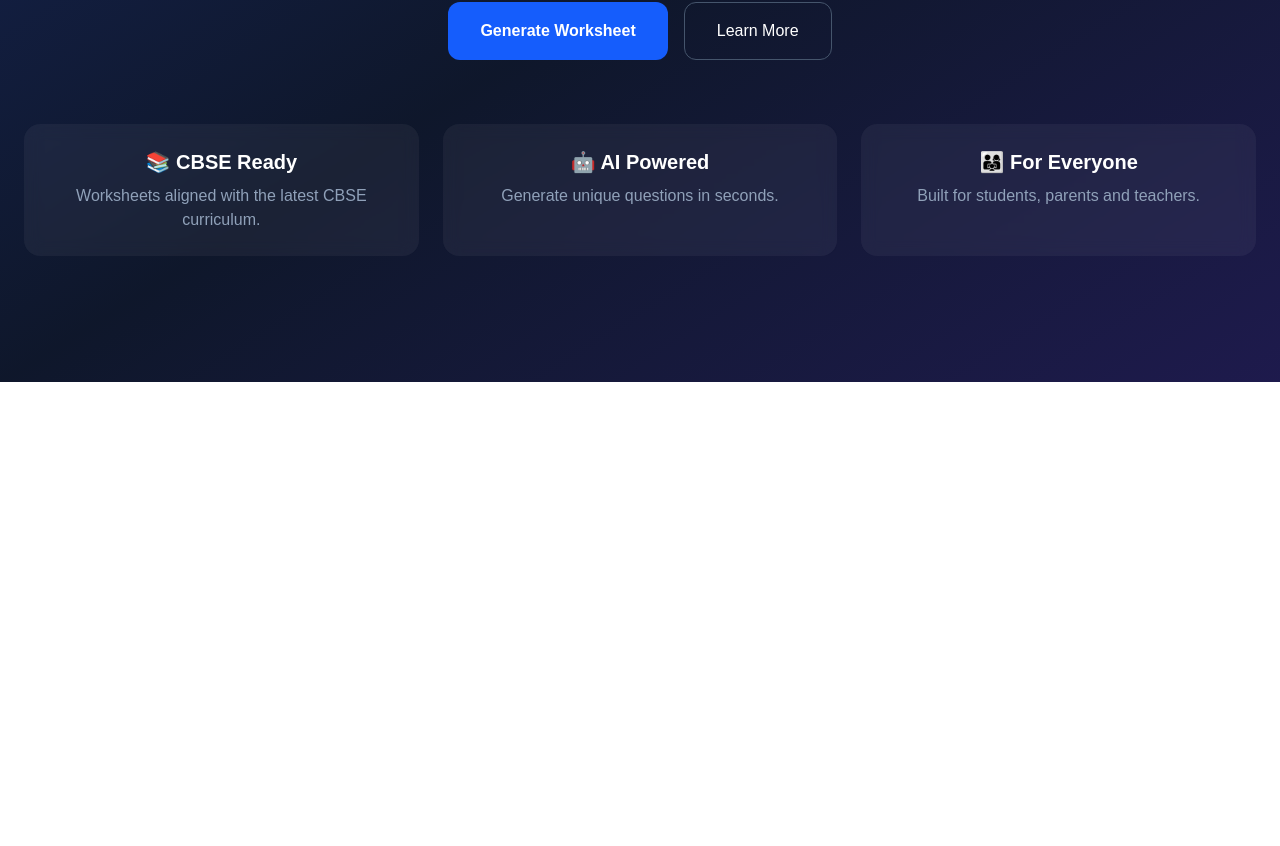
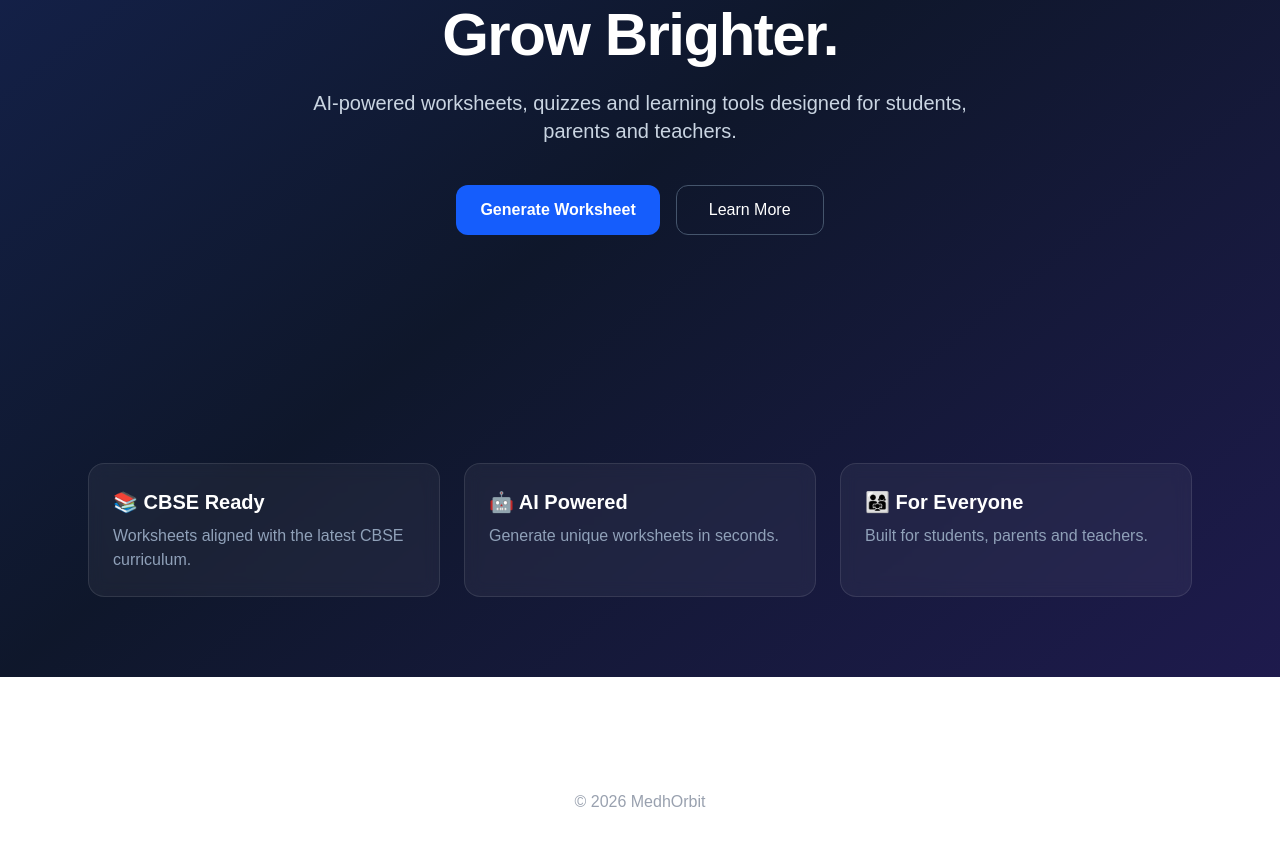
Before and after one commit to niteshcodespace/medhorbit, a Next.js app in the folder frontend/: page / in a window 1280 px wide. Shown: the part 418-1264 px from the top of the page. Before the commit the page ends 800 px from the top, so only its background shows below. Built offline with nearby package versions, Linux system fonts and the light colour scheme.

Commit message:
Build reusable landing page components

```diff
--- a/frontend/src/app/page.tsx
+++ b/frontend/src/app/page.tsx
@@ -1,4 +1,3 @@
-
 import Navbar from "@/components/layout/Navbar";
 import Footer from "@/components/layout/Footer";
 import Hero from "@/components/landing/Hero";
@@ -6,56 +5,15 @@ import Features from "@/components/landing/Features";
 
 export default function Home() {
   return (
-    <main className="min-h-screen bg-gradient-to-br from-blue-950 via-slate-900 to-indigo-950 text-white">
-      <section className="flex min-h-screen flex-col items-center justify-center px-6 text-center">
-        <span className="mb-4 rounded-full border border-blue-400/30 bg-blue-500/10 px-4 py-2 text-sm text-blue-300">
-          🚀 Welcome to MedhOrbit
-        </span>
+    <>
+      <Navbar />
 
-        <h1 className="mb-6 text-6xl font-extrabold tracking-tight">
-          Learn Smarter.
-          <br />
-          Grow Brighter.
-        </h1>
+      <main className="min-h-screen bg-gradient-to-br from-blue-950 via-slate-900 to-indigo-950 text-white">
+        <Hero />
+        <Features />
+      </main>
 
-        <p className="mb-10 max-w-2xl text-xl text-slate-300">
-          AI-powered worksheets, quizzes and learning tools designed for
-          students, parents and teachers.
-        </p>
-
-        <div className="flex gap-4">
-          <button className="rounded-xl bg-blue-600 px-8 py-4 font-semibold transition hover:bg-blue-700">
-            Generate Worksheet
-          </button>
-
-          <button className="rounded-xl border border-slate-600 px-8 py-4 hover:bg-slate-800">
-            Learn More
-          </button>
-        </div>
-
-        <div className="mt-16 grid gap-6 md:grid-cols-3">
-          <div className="rounded-2xl bg-white/5 p-6 backdrop-blur">
-            <h3 className="mb-2 text-xl font-bold">📚 CBSE Ready</h3>
-            <p className="text-slate-400">
-              Worksheets aligned with the latest CBSE curriculum.
-            </p>
-          </div>
-
-          <div className="rounded-2xl bg-white/5 p-6 backdrop-blur">
-            <h3 className="mb-2 text-xl font-bold">🤖 AI Powered</h3>
-            <p className="text-slate-400">
-              Generate unique questions in seconds.
-            </p>
-          </div>
-
-          <div className="rounded-2xl bg-white/5 p-6 backdrop-blur">
-            <h3 className="mb-2 text-xl font-bold">👨‍👩‍👧 For Everyone</h3>
-            <p className="text-slate-400">
-              Built for students, parents and teachers.
-            </p>
-          </div>
-        </div>
-      </section>
-    </main>
+      <Footer />
+    </>
   );
 }
--- a/frontend/src/components/landing/Features.tsx
+++ b/frontend/src/components/landing/Features.tsx
@@ -0,0 +1,29 @@
+import FeatureCard from "./FeatureCard";
+
+export default function Features() {
+  return (
+    <section className="pb-20">
+      <div className="mx-auto grid max-w-6xl gap-6 px-6 md:grid-cols-3">
+
+        <FeatureCard
+          emoji="📚"
+          title="CBSE Ready"
+          description="Worksheets aligned with the latest CBSE curriculum."
+        />
+
+        <FeatureCard
+          emoji="🤖"
+          title="AI Powered"
+          description="Generate unique worksheets in seconds."
+        />
+
+        <FeatureCard
+          emoji="👨‍👩‍👧"
+          title="For Everyone"
+          description="Built for students, parents and teachers."
+        />
+
+      </div>
+    </section>
+  );
+}
--- a/frontend/src/components/layout/Footer.tsx
+++ b/frontend/src/components/layout/Footer.tsx
@@ -0,0 +1,13 @@
+export default function Footer() {
+  return (
+    <footer className="border-t border-white/10 py-8 mt-20">
+
+      <div className="max-w-7xl mx-auto px-6 text-center text-gray-400">
+
+        © {new Date().getFullYear()} MedhOrbit
+
+      </div>
+
+    </footer>
+  );
+}
```
Also changed, not shown: 1 other file (tests, documents, lock files or other folders).
